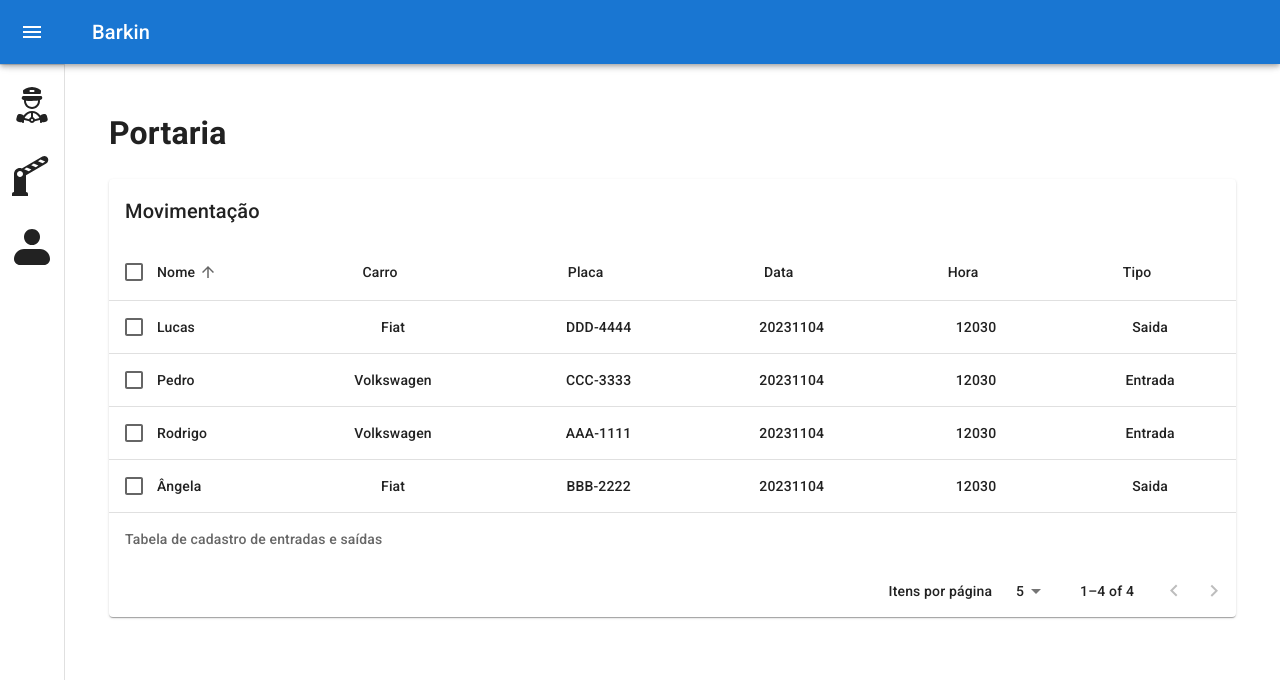
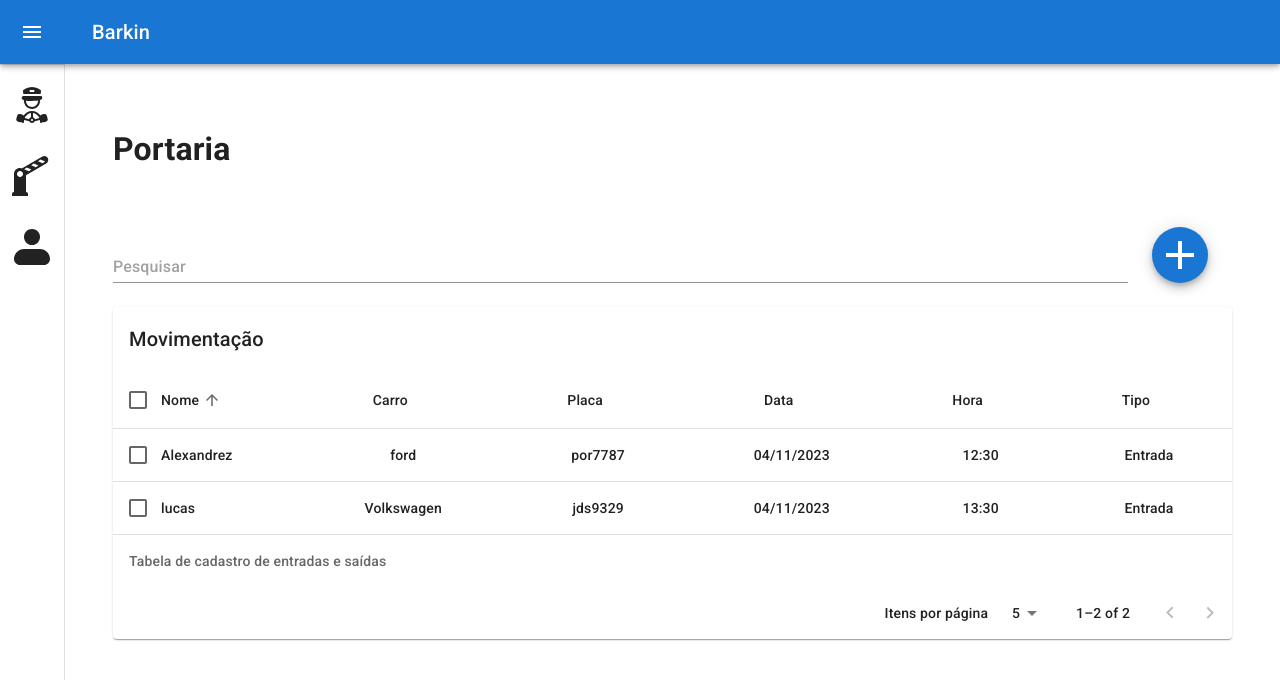
Before and after one commit to pedroramos17/reservation-management-system, a Next.js app: page /portaria in a window 1280 px wide. Shown: the top 680 px of the page. Built offline with nearby package versions, Linux system fonts and the light colour scheme.

Commit message:
wip gateway

```diff
--- a/src/app/components/table/gateway/index.tsx
+++ b/src/app/components/table/gateway/index.tsx
@@ -23,8 +23,8 @@ function createData(
     name: string,
     car: string,
     plate: string,
-    date: number,
-    hour: number,
+    date: string,
+    hour: string,
     type: string,
   ): GatehouseData {
     return {
@@ -41,25 +41,24 @@ function createData(
   const rows = [
     createData(
       'id-1',
-      'Rodrigo',
-      'Volkswagen',
-      'AAA-1111',
-      20231104,
-      12030,
+      'Alexandrez',
+      'ford',
+      'por7787',
+      "04/11/2023",
+      "12:30",
       'Entrada',
     ),
-    createData('id-2', 'Ângela', 'Fiat', 'BBB-2222', 20231104, 12030, 'Saida'),
     createData(
-      'id-3',
-      'Pedro',
+      'id-2',
+      'lucas',
       'Volkswagen',
-      'CCC-3333',
-      20231104,
-      12030,
+      'jds9329',
+      "04/11/2023",
+      "13:30",
       'Entrada',
-    ),
-    createData('id-4', 'Lucas', 'Fiat', 'DDD-4444', 20231104, 12030, 'Saida'),
+    )
   ];
+
 export default function GatewayTable() {
   const [order, setOrder] = useState<Order>('asc');
   const [orderBy, setOrderBy] = useState<keyof GatehouseData>('name');
@@ -86,20 +85,6 @@ export default function GatewayTable() {
     handleGetGateways();
   }, [])
 
-  const handleDeleteGateway = async (id: string) => {
-    if (!isDBReady) {
-      await handleInitDB();
-    }
-    try {
-      await deleteData(Stores.Gateways, id);
-      // refetch gateways after deleting data
-      handleGetGateways();
-    } catch (err: unknown) {
-      if (err instanceof Error) {
-        console.error(err.message);
-      }
-    }
-  };
 
   const handleRequestSort = (
     event: React.MouseEvent<unknown>,
--- a/src/app/components/table/gatewayForm/table.tsx
+++ b/src/app/components/table/gatewayForm/table.tsx
@@ -40,7 +40,7 @@ interface TabProps {
   tabValue: number;
 }
 
-export default function GatewayTable({ tabValue }: TabProps) {
+export default function GatewayTable({ tabValue }: Readonly<TabProps>) {
   const [order, setOrder] = useState<Order>('asc');
   const [orderBy, setOrderBy] = useState<keyof GatewayData>('name');
   const [selected, setSelected] = useState<readonly string[]>([]);
--- a/src/app/components/tabs/roundedTabs.tsx
+++ b/src/app/components/tabs/roundedTabs.tsx
@@ -4,7 +4,7 @@ import { Tabs } from '@mui/base/Tabs';
 import { TabsList as BaseTabsList } from '@mui/base/TabsList';
 import { buttonClasses } from '@mui/base/Button';
 import { Tab as BaseTab, tabClasses } from '@mui/base/Tab';
-import { HandleTabsProps } from '@/interfaces/tab.interface';
+import {HandleTabsProps} from '@/interfaces/tab.interface';
 
 const blue = {
   50: '#F0F7FF',
@@ -75,7 +75,6 @@ const TabsList = styled(BaseTabsList)(
 
 export default function RoundedTabs(props: Readonly<HandleTabsProps>) {
   const { handleParkedTab } = props;
-
   const handleParkedTabChange = useMemo(
     () =>
       (
--- a/src/app/portaria/page.tsx
+++ b/src/app/portaria/page.tsx
@@ -1,12 +1,35 @@
 'use client';
 
 import GatewayTable from '../components/table/gateway';
-import { Container } from '../components/styles';
+import SearchTool from '../components/SearchTool';
+import styled from '@emotion/styled';
+import { TextField } from '@mui/material';
+
+const Container = styled.div`
+  overflow: auto;
+  padding: 16px 24px;
+  gap: 24px;
+`;
+
+const Header = styled.header`
+  width: '100%';
+  display: flex;
+  align-items: end;
+  padding: 24px 0;
+`;
 
 export default function Gateway() {
   return (
     <Container>
-      <h1>Portaria</h1>
+        <h1>Portaria</h1>
+      <Header>
+        <TextField
+          placeholder="Pesquisar"
+          variant="standard"
+          sx={{ width: '100%' }}
+        />
+        <SearchTool addBtnLink="/portaria/criar" />
+      </Header>
       <GatewayTable />
     </Container>
   );
--- a/src/interfaces/gateway.interface.ts
+++ b/src/interfaces/gateway.interface.ts
@@ -11,8 +11,8 @@ export interface GatehouseData {
 	name: string;
 	car: string;
 	plate: string;
-  date: number;
-  hour: number;
+	date: string;
+	hour: string;
 	type: string;
 }
 
```
Also changed, not shown: src/app/portaria/criar/page.tsx (added, +32 -0 lines), src/interfaces/tab.interface.ts (+5 -5 lines). Lines whose indentation alone changed are shown as unchanged.
